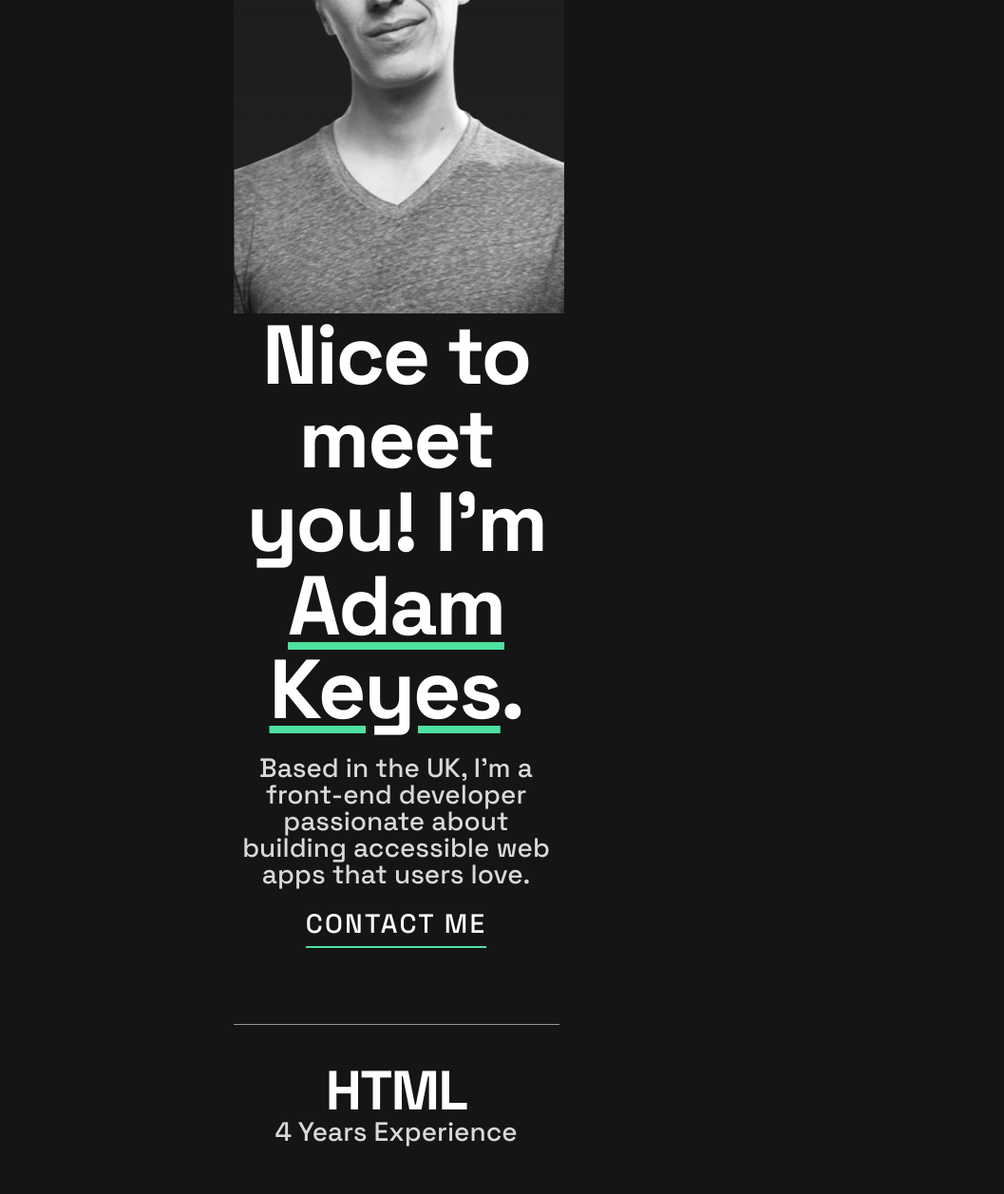
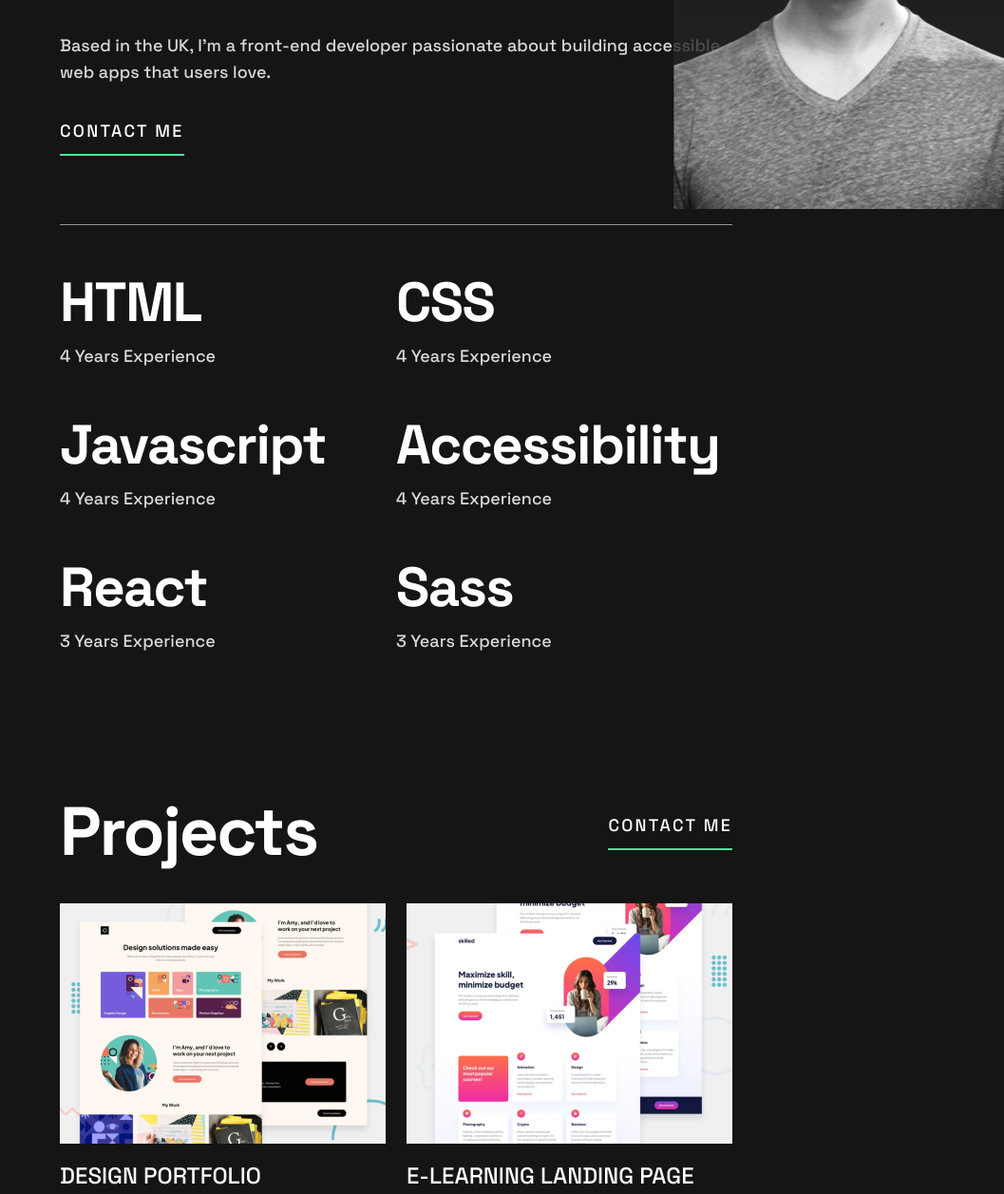
Before and after one commit to dimeruben444/project_4-portfolio_code, a website built with Vite: page index.html in a window 1280 px wide. Shown: the part 436-1693 px from the top of the page at 95% size, without its empty margins (223-1280 px from the left). Built offline with nearby package versions, Linux system fonts and the light colour scheme.

Commit message:
stylr(landing): tablet styles finished desktop 90%

```diff
--- a/index.html
+++ b/index.html
@@ -30,7 +30,7 @@
             <img src="img/hero-face.png" alt="Adam Keyes face">
           </figure>
 
-        <h1>Nice to meet you! I’m <span class="underline">Adam Keyes</span>.</h1>
+        <h1><span class="salto">Nice to</span> meet you! I’m <span class="underline">Adam Keyes</span>.</h1>
 
         <p class="hero__descript">Based in the UK, I’m a front-end developer passionate about building accessible web apps that users love.</p>
 
@@ -71,6 +71,7 @@
           <a class="btn" href="">CONTACT ME</a>
         </div>
 
+        <div class="grid__container">
         <article>
           <img src="img/projects-desing.png" alt="">
           <h3>DESIGN  PORTFOLIO</h3>
@@ -79,7 +80,7 @@
             <p>CSS</p>
           </div>
           <div class="buttons">
-            <a href="" class="btn">VIEW PROJEC</a>
+            <a href="" class="btn">VIEW PROJECT</a>
             <a href="" class="btn">VIEW CODE</a>
           </div>
         </article>
@@ -92,7 +93,7 @@
             <p>CSS</p>
           </div>
           <div class="buttons">
-            <a href="" class="btn">VIEW PROJEC</a>
+            <a href="" class="btn">VIEW PROJECT</a>
             <a href="" class="btn">VIEW CODE</a>
           </div>
         </article>
@@ -106,7 +107,7 @@
             <p>JAVASCRIPT</p>
           </div>
           <div class="buttons">
-            <a href="" class="btn">VIEW PROJEC</a>
+            <a href="" class="btn">VIEW PROJECT</a>
             <a href="" class="btn">VIEW CODE</a>
           </div>
         </article>
@@ -120,7 +121,7 @@
             <p>JAVASCRIPT</p>
           </div>
           <div class="buttons">
-            <a href="" class="btn">VIEW PROJEC</a>
+            <a href="" class="btn">VIEW PROJECT</a>
             <a href="" class="btn">VIEW CODE</a>
           </div>
         </article>
@@ -134,7 +135,7 @@
             <p>JAVASCRIPT</p>
           </div>
           <div class="buttons">
-            <a href="" class="btn">VIEW PROJEC</a>
+            <a href="" class="btn">VIEW PROJECT</a>
             <a href="" class="btn">VIEW CODE</a>
           </div>
         </article>
@@ -148,11 +149,12 @@
             <p>JAVASCRIPT</p>
           </div>
           <div class="buttons">
-            <a href="" class="btn">VIEW PROJEC</a>
+            <a href="" class="btn">VIEW PROJECT</a>
             <a href="" class="btn">VIEW CODE</a>
           </div>
 
         </article>
+        </div>
       </section>
     </div>
 
@@ -181,7 +183,7 @@
         <section class="footer__nav">
 
           <nav >
-            <a href="index.html"><img src="img/logo.svg" alt="Adam Keyes face"></a>
+            <a class="logo" href="index.html"><img src="img/logo.svg" alt="Adam Keyes face"></a>
 
             <ul>
               <li><a href=""><img src="img/icon-gh.svg" alt="github"></a></li>
--- a/src/sass/abstracts/_mixins.scss
+++ b/src/sass/abstracts/_mixins.scss
@@ -68,50 +68,50 @@
   //  TABLET
   @media (min-width: $bp-tablet) {
     @if $size == xl {
-      font-size: $xl-font;
-      line-height: $xl-line;
-      letter-spacing: $xl-spacing;
+      font-size: calc(#{$xl-font} - 16px);
+      line-height: calc(#{$xl-line} - 16px);
+      letter-spacing:calc(#{$xl-spacing} + 0.45px) ;
     }
 
     @else if $size == l {
-      font-size: $l-font;
-      line-height: $l-line;
-      letter-spacing: $l-spacing;
+      font-size: calc(#{$l-font} );
+      line-height: calc(#{$l-line} );
+      letter-spacing:calc(#{$l-spacing}) ;
     }
 
     @else if $size == m {
-      font-size: $m-font;
-      line-height: $m-line;
+      font-size: calc(#{$s-font} - 4px);
+      line-height: calc(#{$s-line} );
     }
 
     @else if $size == s {
-      font-size: $s-font;
-      line-height: $s-line;
+      font-size: calc(#{$s-font} - 10px);
+      line-height: calc(#{$s-line} );
     }
   }
 
   //  DESKTOP
   @media (min-width: $bp-desktop) {
     @if $size == xl {
-      font-size: $xl-font;
-      line-height: $xl-line;
-      letter-spacing: $xl-spacing;
+      font-size: calc(#{$xl-font} - 1px);
+      line-height: calc(#{$xl-line} - 1px);
+      letter-spacing:calc(#{$xl-spacing} + 0.45px) ;
     }
 
     @else if $size == l {
-      font-size: $l-font;
-      line-height: $l-line;
-      letter-spacing: $l-spacing;
+      font-size: calc(#{$l-font} );
+      line-height: calc(#{$l-line} );
+      letter-spacing:calc(#{$l-spacing}) ;
     }
 
     @else if $size == m {
-      font-size: $m-font;
-      line-height: $m-line;
+      font-size: calc(#{$s-font} - 4px);
+      line-height: calc(#{$s-line} );
     }
 
     @else if $size == s {
-      font-size: $s-font;
-      line-height: $s-line;
+      font-size: calc(#{$s-font} - 7px);
+      line-height: calc(#{$s-line} );
     }
   }
 }
@@ -126,4 +126,6 @@
     color: $btn-color;
   }
 
+
+
 }
--- a/src/sass/layout/_container.scss
+++ b/src/sass/layout/_container.scss
@@ -8,4 +8,23 @@ div.main__container{
   margin-right: auto;
   padding-left: 16px;
   padding-right: 16px;
+
+  @include breakpoint(tablet){
+    width: 100%;
+    max-width: 768px;
+    margin-left: auto;
+    margin-right: auto;
+    padding-left: 1.875rem;
+    padding-right: 1.875rem;
+
+  }
+  @include breakpoint(desktop){
+    width: 100%;
+    max-width: 1440px;
+    margin-left: auto;
+    margin-right: auto;
+    padding-left: 10.3125rem;
+    padding-right: 10.3125rem;
+
+  }
 }
--- a/src/sass/layout/_footer.scss
+++ b/src/sass/layout/_footer.scss
@@ -5,8 +5,15 @@ footer {
   text-align: center;
   background-color: $gray-color;
 
+
   .form{
     padding-top: 3.75rem;
+
+    @include breakpoint(tablet){
+      max-width: 62%;
+      margin: auto ;
+    }
+
 
     div{    //FORM TITLE & DESCRIP
       margin-bottom: 3.125rem;
@@ -28,6 +35,9 @@ footer {
     form{
       padding-bottom: 5.5rem;
       border-bottom: 2px solid $lightgray-color;
+      @include breakpoint(tablet){
+        border-bottom: none;
+      }
       input{
         background-color: $gray-color;
         border: none;
@@ -75,6 +85,21 @@ footer {
   transform: translateX(-50%);
   margin-top: 2.5rem;
   padding-bottom: 5rem;
+  @include breakpoint(tablet){
+    position: static;
+    transform: none;
+    width: 100%;
+    max-width: 768px;
+    margin-left: auto;
+    margin-right: auto;
+    padding-left: 1.875rem;
+    padding-right: 1.875rem;
+    padding-bottom: 2.5rem;
+    margin-top: 0;
+
+
+
+  }
 
   nav{
     display: flex;
@@ -82,17 +107,31 @@ footer {
     align-items: center;
     margin-top: 5.3333vw;
 
+    @include breakpoint(tablet){
+      flex-direction: row;
+      justify-content: space-between;
+      border-top: 2px solid $lightgray-color;
+      padding-top: 2.5rem;
+      margin-top: 0;
+
+
+      & a.logo img{
+        width: 11rem;
+      }
+    }
+
     ul{
       display: flex;
       gap: 25.6px;
+
+      @include breakpoint(tablet){
+        li a img{
+          width: 1.55rem;
+        }
+
+      }
     }
   }
 
-
-
-
-
   }
-
-
 }
--- a/src/sass/layout/_hero.scss
+++ b/src/sass/layout/_hero.scss
@@ -3,16 +3,55 @@
 // HERO STYLES
 section.hero{
     margin-bottom: 5rem;
+    @include breakpoint(tablet){
+        max-width: 58vw;
+        margin-bottom: 4.5rem;
+
+
+    }
+    @include breakpoint(desktop){
+        max-width: 58vw;
+        margin-bottom: 13rem;
+
+
+    }
 
 
     figure{
         margin: 0;
         display: flex;
+        @include breakpoint(tablet){
+            position: absolute;
+            top: -6.875rem;
+            right: 0;
+        }
+        @include breakpoint(desktop){
+            position: absolute;
+            top: 0;
+            right: 10rem;
+            overflow: hidden;
+            height: 720px;
+
+
+
+        }
 
         img{
             max-width: 46.5vw;
             margin-left: auto;
             margin-right: auto;
+            @include breakpoint(tablet){
+                max-width: 42vw;
+
+            }
+            @include breakpoint(desktop){
+                width: 30.95vw;
+
+                height: 100%;
+                object-fit: cover;
+                object-position: 70% 80%;
+
+            }
         }
     }
 
@@ -23,10 +62,37 @@ section.hero{
         text-align: center;
         margin-bottom: 1.5rem;
 
-        span{
+        @include breakpoint(tablet){
+            margin-top: 5.625rem ;
+            text-align: start;
+            @include font-variant(xl);
+            position: relative;
+            z-index: 3;
+            margin-bottom: 3.75rem;
+
+            span.salto{
+                display: block;
+            }
+        }
+        @include breakpoint(desktop){
+            margin-top: 7.9375rem;
+            margin-bottom: 2.75rem;
+            span.salto{
+                display: inline;
+            }
+        }
+
+        span.underline{
             text-decoration: underline;
             text-decoration-color: $btn-color;
             text-underline-offset: 8px ;
+            @include breakpoint(tablet){
+                text-underline-offset: 14px ;
+            }
+            @include breakpoint(desktop){
+                text-underline-offset: 18px ;
+            }
+
 
         }
    }
@@ -36,7 +102,21 @@ section.hero{
         color: $bone-color;
         text-align: center;
         font-size: 16px;
-        margin-bottom: 1.5rem
+        margin-bottom: 1.5rem;
+        @include breakpoint(tablet){
+            text-align: start;
+            @include font-variant(s);
+            margin-bottom: 2.125rem;
+
+        }
+        @include breakpoint(desktop){
+            text-align: start;
+            @include font-variant(s);
+            margin-bottom: 4.125rem;
+            max-width: 60%;
+
+
+        }
    }
 
    a.btn{
@@ -44,8 +124,9 @@ section.hero{
         display: block;
         width: fit-content;
         margin: 0 auto;
-
-
+        @include breakpoint(tablet){
+            margin: auto 0;
+        }
    }
 }
 
@@ -62,16 +143,45 @@ section.hero{
     padding-top: 2.5rem;
     padding-bottom: 2.5rem;
     margin-bottom: 5rem;
+    @include breakpoint(tablet){
+        display: grid;
+        grid-template-columns: 1fr 1fr;
+        padding-top: 3.25rem;
+        padding-bottom: 3.25rem;
+        border-bottom: none;
+        padding-bottom: 1.25rem;
+    }
+
+    @include breakpoint(desktop){
+        display: grid;
+        grid-template-columns: 1fr 1fr 1fr;
+        padding-top: 4.5rem;
+        padding-bottom: 3.25rem;
+        border-bottom: none;
+        padding-bottom: 1.25rem;
+    }
 
     article{
         text-align: center;
         color: $white-color;
         margin-bottom: 1.5rem;
+        @include breakpoint(tablet){
+            text-align: start;
+            margin-bottom: 2rem;
+
+        }
 
         h2{
             @include font-variant(l);
             font-weight: 600;
             color: $white-color;
+            @include breakpoint(tablet){
+                margin-bottom: 0.875rem;
+            }
+
+            @include breakpoint(desktop){
+                margin-bottom: 0.875rem;
+            }
 
         }
 
@@ -79,6 +189,10 @@ section.hero{
             @include font-variant(s);
             font-weight: 400;
             color: $bone-color;
+            @include breakpoint(tablet){
+
+            }
+
 
 
         }
--- a/src/sass/layout/_projects.scss
+++ b/src/sass/layout/_projects.scss
@@ -1,11 +1,29 @@
 @use "../abstracts/index" as *;
 
 .projects{
+
+  @include breakpoint(tablet){
+    .grid__container{
+    display: grid;
+    grid-template-columns: 1fr 1fr;
+    gap: 1.375rem;
+    margin-bottom: 3.75rem;
+  }
+  }
+
 
   .projects__header{
     display: flex;
     justify-content: space-between;
     margin-bottom: 2.5rem;
+    @include breakpoint(tablet){
+      align-items: center;
+    }
+
+    @include breakpoint(desktop){
+      align-items: center;
+      margin-bottom: 5rem ;
+    }
 
     h2{
       @include font-variant(xl);
@@ -15,6 +33,7 @@
 
     .btn{
       @include btn;
+
     }
   }
 
@@ -25,6 +44,17 @@
       max-width: 100%;
       height: auto;
       margin-bottom: 1.25rem;
+      @include breakpoint(desktop){
+        &:hover{
+          filter: brightness(44%);
+        }
+        &:hover ~ div.buttons{
+          opacity: 1;
+          z-index: 2;
+
+        }
+
+      }
     }
     h3{
       @include font-variant(m);
@@ -44,7 +74,20 @@
       display: flex;
       gap: 1.5rem;
       a{
-        @include btn
+        @include btn;
+        font-size:1rem;
+      }
+
+      @include breakpoint(desktop){
+        display: flex;
+        flex-direction: column;
+        width: fit-content ;
+        position: relative;
+        z-index: 2;
+        bottom: 60%;
+        left: 36.66%;
+        opacity: 0;
+
       }
     }
   }
```
Also changed, not shown: src/sass/layout/_header.scss (+26 -0 lines).
